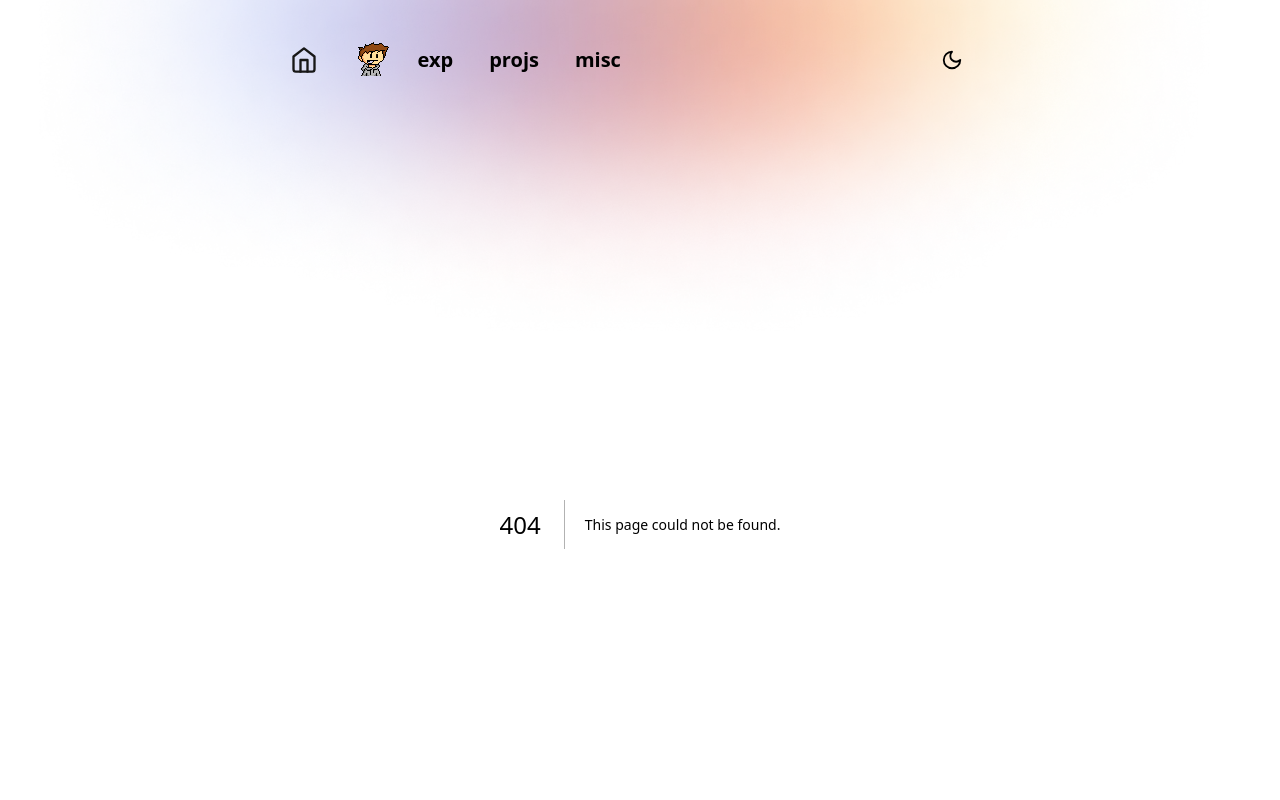
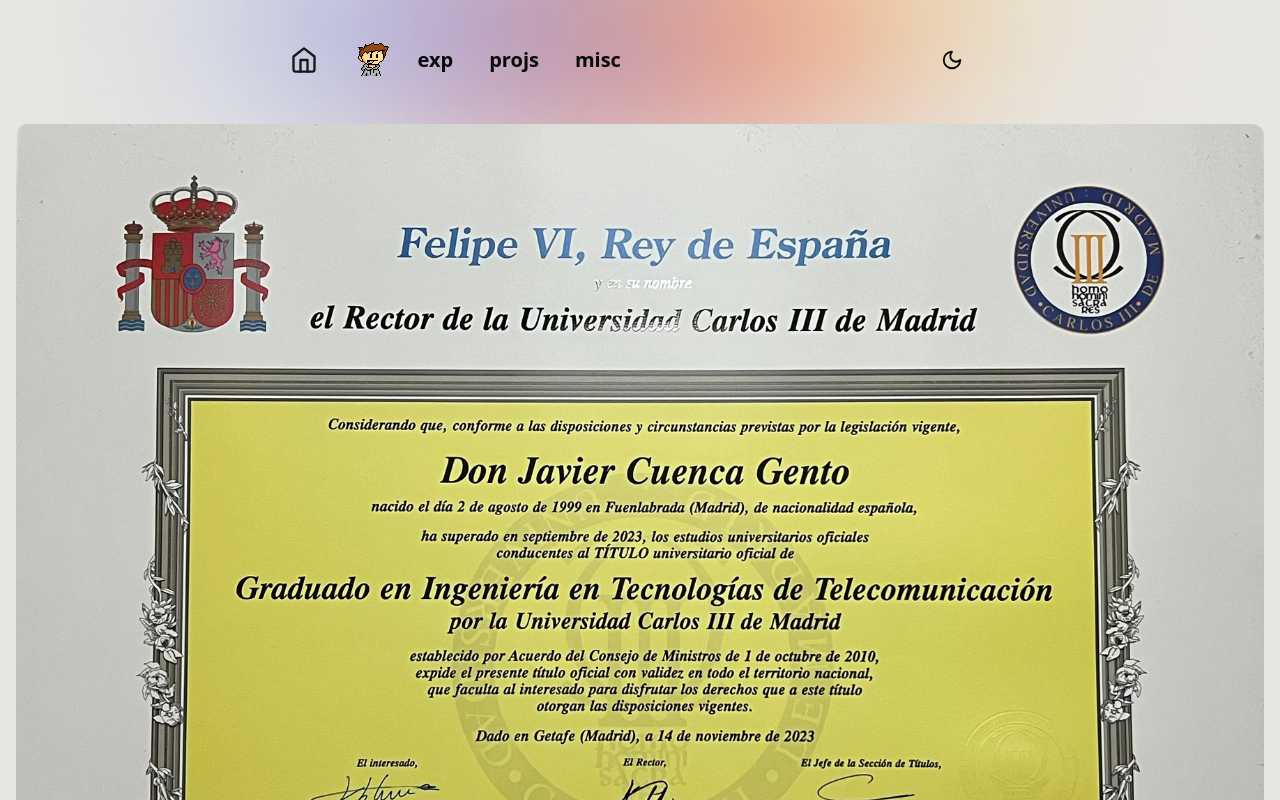
Before and after one commit to jcuencagento/portfolio, a Next.js app: page /degree in a window 1280 px wide. Before the commit this address had no page. Shown: the top 800 px of the page. Built offline with nearby package versions, Linux system fonts and the light colour scheme.

Commit message:
Add page for that real degree

```diff
--- /dev/null
+++ b/src/app/degree/page.tsx
@@ -0,0 +1,11 @@
+import Image from "next/image";
+
+import titulo from "../../../public/JavierCuencaGento.jpg";
+
+export default function Degree() {
+    return (
+        <div className="mx-auto flex h-full w-full items-center justify-center">
+            <Image key="my-degree" priority alt="Degree certificate" className="h-full w-full rounded-xl object-cover" src={titulo} />
+        </div>
+    );
+}
```
